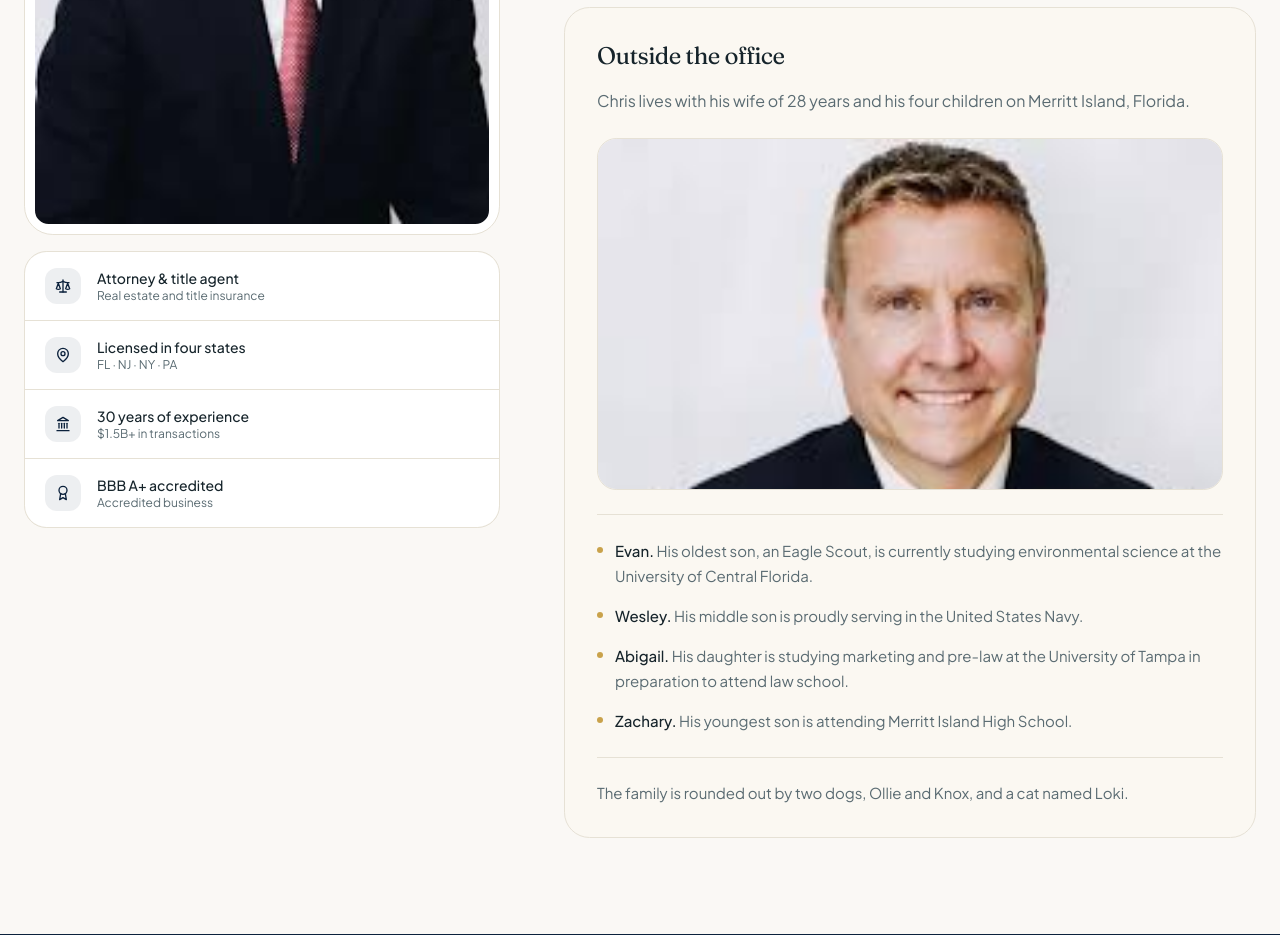
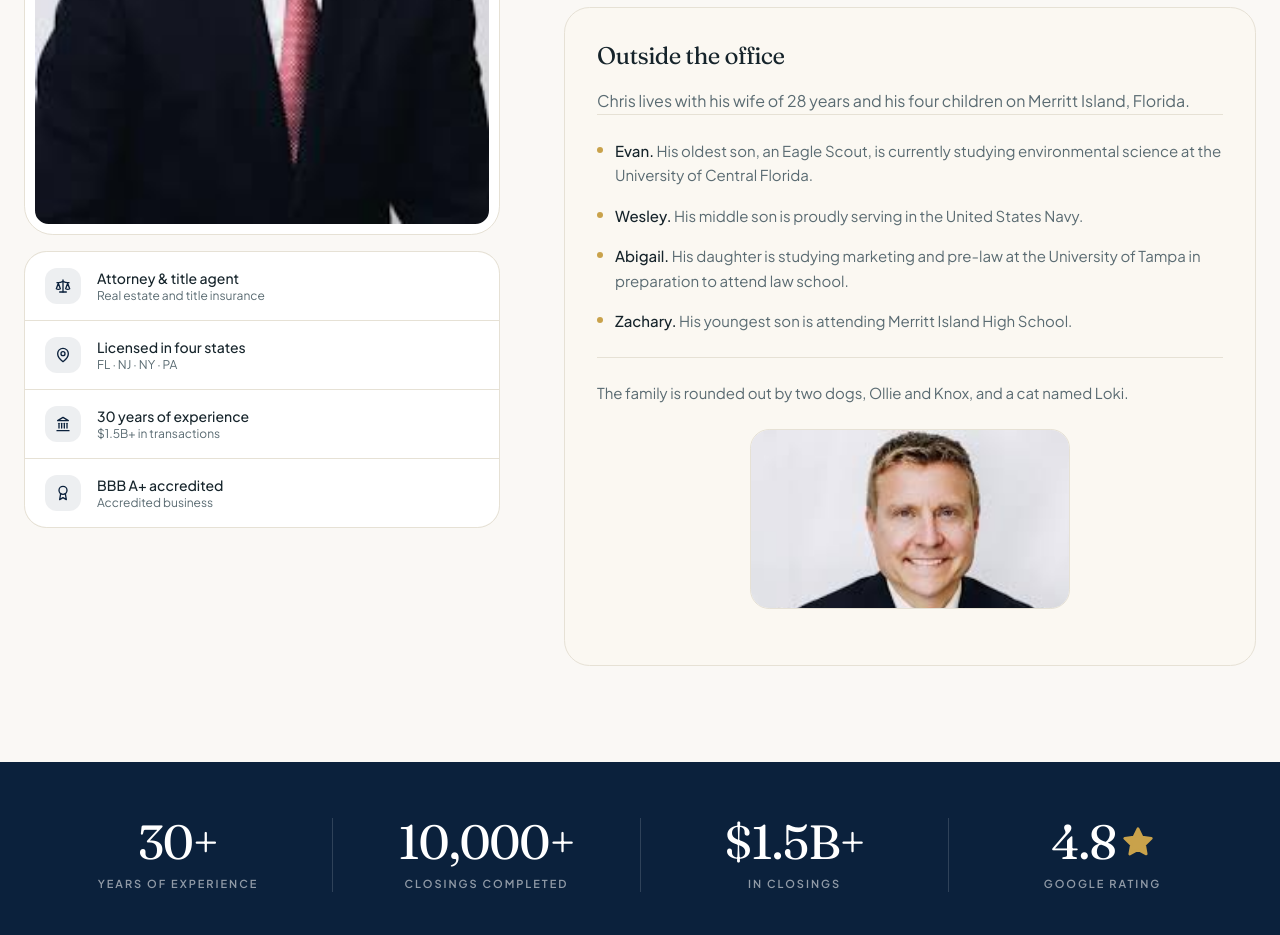
Before and after one commit to andrewmagistro/roaringbrook-fl, a Next.js app: page /about in a window 1280 px wide. Shown: the part 920-1855 px from the top of the page. Built offline with nearby package versions, Linux system fonts and the light colour scheme.

Commit message:
Move family slideshow below text and shrink it
Repositions the family photo slideshow to sit below the family list
and dogs/cat line instead of above it, and constrains its width so
it reads as a smaller accent rather than a full-width banner.

```diff
--- a/app/about/page.tsx
+++ b/app/about/page.tsx
@@ -114,9 +114,6 @@ export default function AboutPage() {
                   Chris lives with his wife of 28 years and his four children on
                   Merritt Island, Florida.
                 </p>
-                <div className="mt-6">
-                  <FamilySlideshow />
-                </div>
                 <ul className="space-y-4 border-t border-border pt-6">
                   {family.map(({ name, detail }) => (
                     <li key={name} className="flex gap-3">
@@ -131,6 +128,9 @@ export default function AboutPage() {
                   The family is rounded out by two dogs, Ollie and Knox, and a
                   cat named Loki.
                 </p>
+                <div className="mx-auto mt-6 max-w-xs">
+                  <FamilySlideshow />
+                </div>
               </div>
             </div>
           </div>
```
